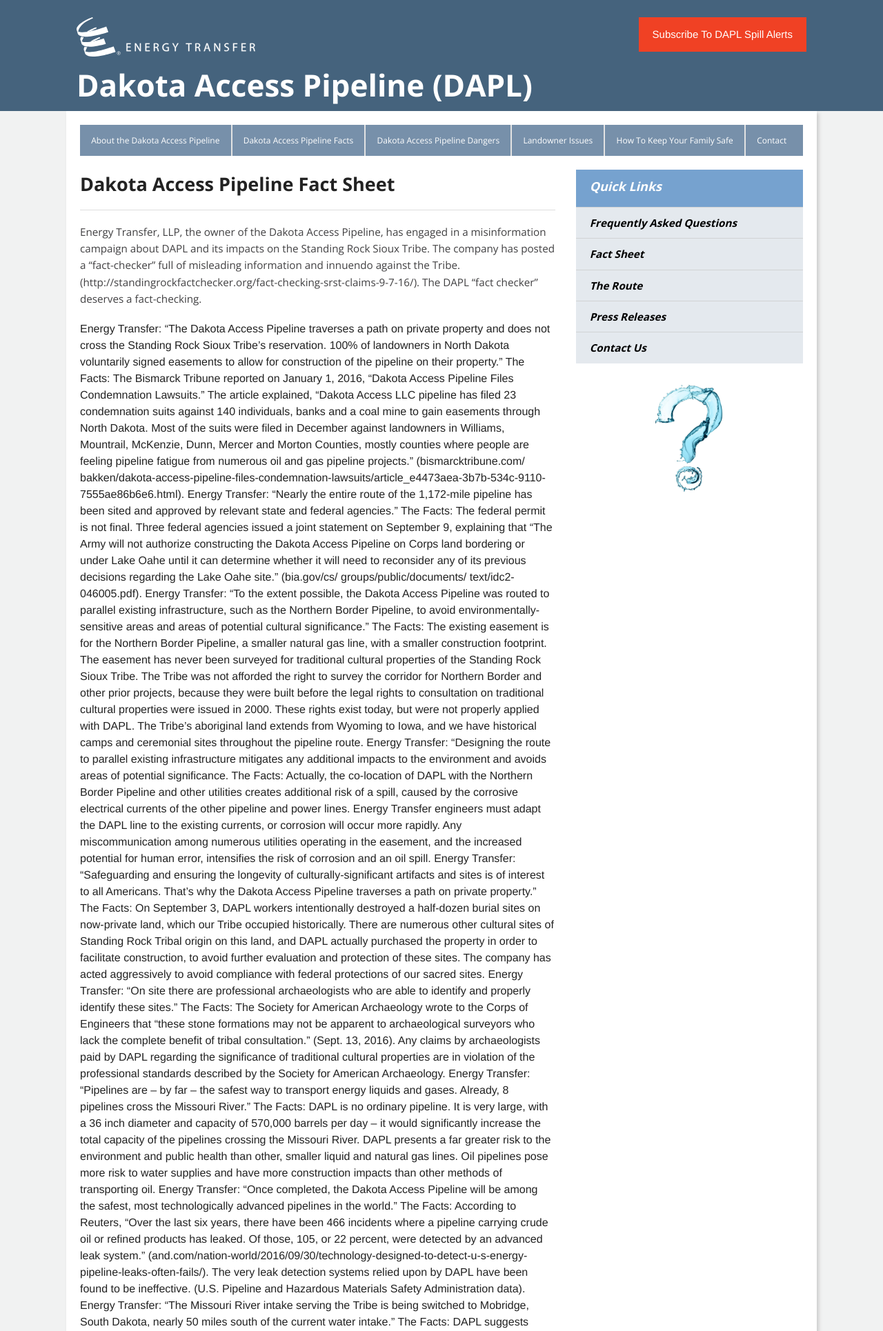
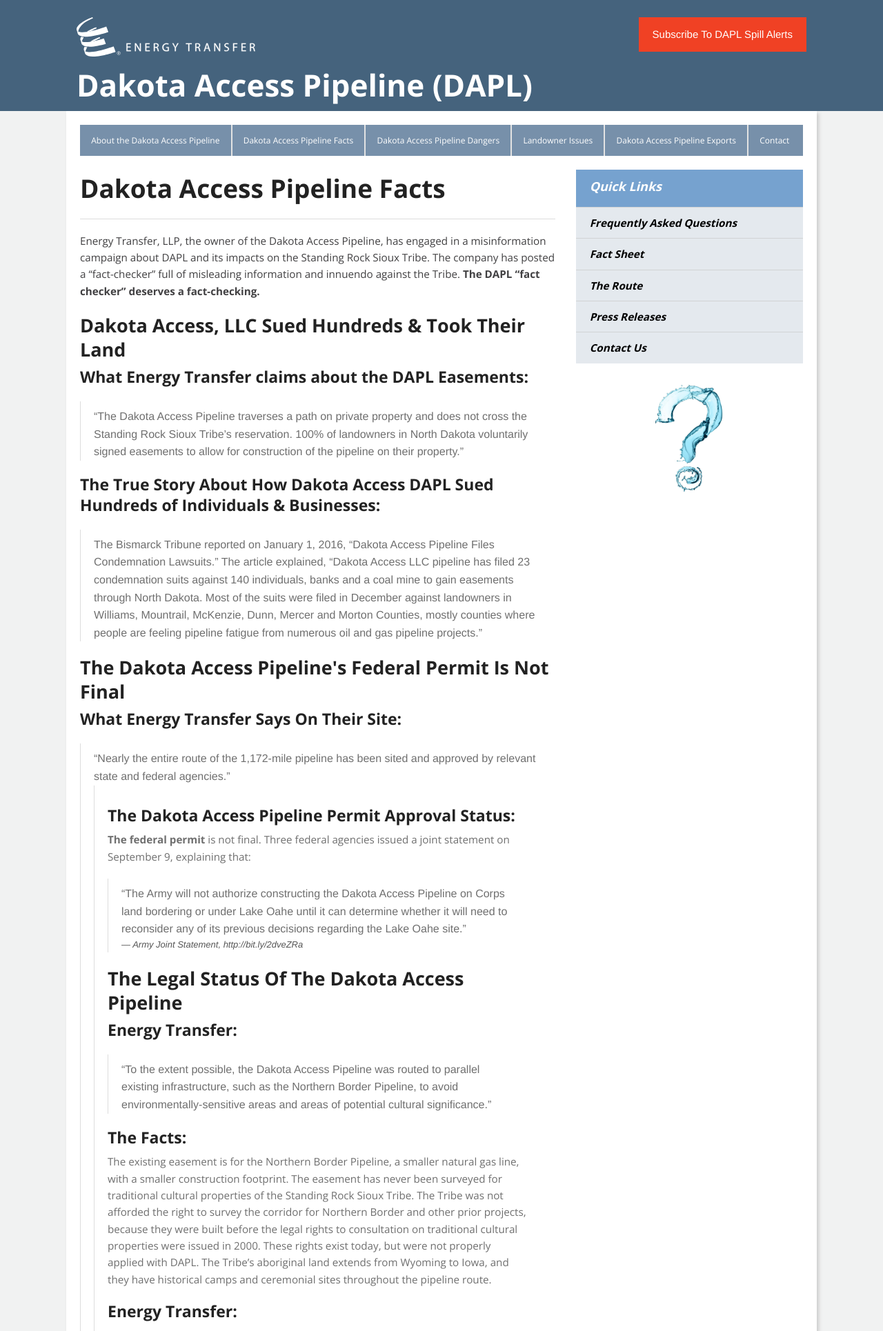
Before and after one commit to DanielM12/dakotaaccesspipeline.net, a PHP site: page /about/fact-sheet.php in a window 1280 px wide. Shown: the top 1930 px of the page at 69% size. Run offline with PHP 8.4, Linux system fonts and the light colour scheme; some libraries are stand-ins or nearby versions.

Commit message:
this fact sheet is sooo long lmao

```diff
--- a/about/fact-sheet.php
+++ b/about/fact-sheet.php
@@ -4,80 +4,100 @@
 			    <div class="large-8 columns">
 
 
-					<h3>Dakota Access Pipeline Fact Sheet</h3>
+					<h2>Dakota Access Pipeline Facts</h2>
 					<hr/>
 					<p>Energy Transfer, LLP, the owner of the Dakota Access Pipeline, has engaged in a misinformation campaign
 						about DAPL and its impacts on the Standing Rock Sioux Tribe.  The company has posted a “fact-checker” full
-						of misleading information and innuendo against the Tribe.
-						(http://standingrockfactchecker.org/fact-checking-srst-claims-9-7-16/).
-						The DAPL “fact checker” deserves a fact-checking.</p>
+						of misleading information and innuendo against the Tribe. <strong>The DAPL “fact checker” deserves a fact-checking.</strong></p>
 
-				  Energy Transfer:
+					<h3>Dakota Access, LLC Sued Hundreds &amp; Took Their Land</h3>
 
-“The Dakota Access Pipeline traverses a path on private property and does not cross the Standing Rock Sioux Tribe’s reservation.  100% of landowners in North Dakota voluntarily signed easements to allow for construction of the pipeline on their property.”
+				  <h4>What Energy Transfer claims about the DAPL Easements:</h4>
 
-The Facts:
+					<p><blockquote>“The Dakota Access Pipeline traverses a path on private property and does not cross the Standing
+						Rock Sioux Tribe’s reservation.  100% of landowners in North Dakota voluntarily signed easements to allow for
+						construction of the pipeline on their property.”</blockquote></p>
 
-The Bismarck Tribune reported on January 1, 2016, “Dakota Access Pipeline Files Condemnation Lawsuits.”  The article explained, “Dakota Access LLC pipeline has filed 23 condemnation suits against 140 individuals, banks and a coal mine to gain easements through North Dakota.  Most of the suits were filed in December against landowners in Williams, Mountrail, McKenzie, Dunn, Mercer and Morton Counties, mostly counties where people are feeling pipeline fatigue from numerous oil and gas pipeline projects.”  (bismarcktribune.com/
-bakken/dakota-access-pipeline-files-condemnation-lawsuits/article_e4473aea-3b7b-534c-9110-7555ae86b6e6.html).
+					<h4>The True Story About How Dakota Access DAPL Sued Hundreds of Individuals &amp; Businesses:</h4>
 
+					<p><blockquote>The Bismarck Tribune reported on January 1, 2016, “Dakota Access Pipeline Files Condemnation Lawsuits.”
+						The article explained, “Dakota Access LLC pipeline has filed 23 condemnation suits against 140 individuals, banks and a
+						coal mine to gain easements through North Dakota.  Most of the suits were filed in December against landowners in Williams,
+						Mountrail, McKenzie, Dunn, Mercer and Morton Counties, mostly counties where people are feeling pipeline fatigue from numerous
+						oil and gas pipeline projects.”</blockquote></p>
 
-Energy Transfer:
+					<h3>The Dakota Access Pipeline's Federal Permit Is Not Final</h3>
 
-“Nearly the entire route of the 1,172-mile pipeline has been sited and approved by relevant state and federal agencies.”
+					<h4>What Energy Transfer Says On Their Site:</h4>
 
-The Facts:
+					<p><blockquote>“Nearly the entire route of the 1,172-mile pipeline has been sited and approved by relevant state and federal agencies.”<blockquote></p>
 
-The federal permit is not final.  Three federal agencies issued a joint statement on September 9, explaining that “The Army will not authorize constructing the Dakota Access Pipeline on Corps land bordering or under Lake Oahe until it can determine whether it will need to reconsider any of its previous decisions regarding the Lake Oahe site.”  (bia.gov/cs/ groups/public/documents/
-text/idc2-046005.pdf).
+					<h4>The Dakota Access Pipeline Permit Approval Status:</h4>
 
+					<p><strong>The federal permit</strong> is not final.  Three federal agencies issued a joint statement on September 9, explaining that:</p>
+					<p><blockquote>“The Army will not authorize constructing the Dakota Access Pipeline on Corps land bordering or under Lake Oahe until
+						 it can determine whether it will need to reconsider any of its previous decisions regarding the Lake Oahe site.”
+						 <cite>Army Joint Statement, http://bit.ly/2dveZRa</cite></blockquote></p>
 
+					<h3>The Legal Status Of The Dakota Access Pipeline</h3>
 
-Energy Transfer:
+					<h4>Energy Transfer:</h4>
 
-“To the extent possible, the Dakota Access Pipeline was routed to parallel existing infrastructure, such as the Northern Border Pipeline, to avoid environmentally-sensitive areas and areas of potential cultural significance.”
+					<p><blockquote>“To the extent possible, the Dakota Access Pipeline was routed to parallel existing infrastructure, such as the Northern Border
+					Pipeline, to avoid environmentally-sensitive areas and areas of potential cultural significance.”</blockquote></p>
 
+					<h4>The Facts:</h4>
 
-The Facts:
+					<p>The existing easement is for the Northern Border Pipeline, a smaller natural gas line, with a smaller construction footprint.  The easement
+						has never been surveyed for traditional cultural properties of the Standing Rock Sioux Tribe.  The Tribe was not afforded the right to survey
+						the corridor for Northern Border and other prior projects, because they were built before the legal rights to consultation on traditional cultural
+						properties were issued in 2000.  These rights exist today, but were not properly applied with DAPL.   The Tribe’s aboriginal land extends from
+						Wyoming to Iowa, and they have historical camps and ceremonial sites throughout the pipeline route.</p>
 
-The existing easement is for the Northern Border Pipeline, a smaller natural gas line, with a smaller construction footprint.  The easement has never been surveyed for traditional cultural properties of the Standing Rock Sioux Tribe.  The Tribe was not afforded the right to survey the corridor for Northern Border and other prior projects, because they were built before the legal rights to consultation on traditional cultural properties were issued in 2000.  These rights exist today, but were not properly applied with DAPL.   The Tribe’s aboriginal land extends from Wyoming to Iowa, and we have historical camps and ceremonial sites throughout the pipeline route.
+					<h4>Energy Transfer:</h4>
 
+					<p><blockquote>“Designing the route to parallel existing infrastructure mitigates any additional impacts to the environment and avoids areas of potential significance.</blockquote></p>
 
-Energy Transfer:
+					<h4>The Facts:</h4>
 
-“Designing the route to parallel existing infrastructure mitigates any additional impacts to the environment and avoids areas of potential significance.
+					<p>Actually, the co-location of DAPL with the Northern Border Pipeline and other utilities creates additional risk of a spill, caused by the corrosive electrical currents of the other
+						pipeline and power lines.   Energy Transfer engineers must adapt the DAPL line to the existing currents, or corrosion will occur more rapidly.  Any miscommunication among numerous
+						utilities operating in the easement, and the increased potential for human error, intensifies the risk of corrosion and an oil spill.</p>
 
-The Facts:
+				 <h4>Energy Transfer:</h4>
 
-Actually, the co-location of DAPL with the Northern Border Pipeline and other utilities creates additional risk of a spill, caused by the corrosive electrical currents of the other pipeline and power lines.   Energy Transfer engineers must adapt the DAPL line to the existing currents, or corrosion will occur more rapidly.  Any miscommunication among numerous utilities operating in the easement, and the increased potential for human error, intensifies the risk of corrosion and an oil spill.
+				 <p><blockquote>“Safeguarding and ensuring the longevity of culturally-significant artifacts and sites is of interest to all Americans.  That’s why the Dakota Access Pipeline traverses
+					 a path on private property.”</blockquote></p>
 
+				 <h4>The Facts:</h4>
 
-Energy Transfer:
+				 <p>On September 3, DAPL workers intentionally destroyed a half-dozen burial sites on now-private land, which the Tribe occupied historically.
+					 There are numerous other cultural sites of Standing Rock Tribal origin on this land, and DAPL actually purchased the property in order to
+					 facilitate construction, to avoid further evaluation and protection of these sites.  The company has acted aggressively to avoid compliance
+					 with federal protections of their sacred sites.</p>
 
-“Safeguarding and ensuring the longevity of culturally-significant artifacts and sites is of interest to all Americans.  That’s why the Dakota Access Pipeline traverses a path on private property.”
+				 <h4>Energy Transfer:</h4>
 
-The Facts:
+				 <p><blockquote>“On site there are professional archaeologists who are able to identify and properly identify these sites.”</blockquote></p>
 
-On September 3, DAPL workers intentionally destroyed a half-dozen burial sites on now-private land, which our Tribe occupied historically.  There are numerous other cultural sites of Standing Rock Tribal origin on this land, and DAPL actually purchased the property in order to facilitate construction, to avoid further evaluation and protection of these sites.  The company has acted aggressively to avoid compliance with federal protections of our sacred sites.
+				 <h4>The Facts:</h4>
 
+				 <p>The Society for American Archaeology wrote to the Corps of Engineers that:</p>
+				 <p><blockquote>“These stone formations may not be apparent to archaeological surveyors who lack the complete benefit of tribal consultation.”
+						 (Sept. 13, 2016).<cite>Society for American Archaeology</cite></blockquote></p>
+				 <p>Any claims by archaeologists paid by DAPL regarding the significance of traditional cultural properties are in violation of
+					 the professional standards described by the Society for American Archaeology.</p>
 
-Energy Transfer:
+				 <h4>Energy Transfer:</h4>
 
-“On site there are professional archaeologists who are able to identify and properly identify these sites.”
+				 <p><blockquote>“Pipelines are &mdash; by far &mdash; the safest way to transport energy liquids and gases.  Already, 8 pipelines cross the Missouri River.”</blockquote></p>
 
-The Facts:
+				 <h4>The Facts:</h4>
 
-The Society for American Archaeology wrote to the Corps of Engineers that “these stone formations may not be apparent to archaeological surveyors who lack the complete benefit of tribal consultation.”  (Sept. 13, 2016).  Any claims by archaeologists paid by DAPL regarding the significance of traditional cultural properties are in violation of the professional standards described by the Society for American Archaeology.
-
-
-Energy Transfer:
-
-“Pipelines are – by far – the safest way to transport energy liquids and gases.  Already, 8 pipelines cross the Missouri River.”
-
-The Facts:
-
-DAPL is no ordinary pipeline.  It is very large, with a 36 inch diameter and capacity of 570,000 barrels per day – it would significantly increase the total capacity of the pipelines crossing the Missouri River.  DAPL presents a far greater risk to the environment and public health than other, smaller liquid and natural gas lines.  Oil pipelines pose more risk to water supplies and have more construction impacts than other methods of transporting oil.
-
+				 <p>DAPL is no ordinary pipeline.  It is very large, with a 36 inch diameter and capacity of 570,000 barrels per day – it would significantly increase the total capacity of
+					 the pipelines crossing the Missouri River.  DAPL presents a far greater risk to the environment and public health than other, smaller liquid and natural gas lines.
+					 Oil pipelines pose more risk to water supplies and have more construction impacts than other methods of transporting oil.</p>
+<!--
 
 Energy Transfer:
 
@@ -117,7 +137,7 @@ Standing Rock Tribal Chairman Dave Archambault II has insisted from the beginnin
 On August 30 and September 1, Tribal cultural specialists were permitted by a private landowner to survey the pipeline area, and they discovered numerous burial and funerary sites.  This was reported to the federal judge.  On September 3, DAPL workers appeared at that site with heavy equipment and purposely trenched this very area.  Unprofessional individuals with German shepherds purported to be security for DAPL, but they lacked control over the dogs, precipitating a confrontation in which numerous Indians were bitten.   (http://www.democracynow.org/2016/
 9/4/dakota_access_pipeline_company_arracks_native)
 
-
+-->
 
 			    </div>
 
--- a/about/route.php
+++ b/about/route.php
@@ -9,6 +9,7 @@
 						<img src="../img/dapl-map-full.jpg" alt="route"/>
 
 						<h5>The Dakota Access Pipeline Runs Through American Heritage Sites</h5>
+
 						<p>The existing easement is for the Northern Border Pipeline, a smaller natural gas line, with a
 							smaller construction footprint.  The easement has never been surveyed for traditional cultural
 							properties of the Standing Rock Sioux Tribe.  The Tribe was not afforded the right to survey the
--- a/parts/header.php
+++ b/parts/header.php
@@ -158,9 +158,9 @@
                   </ul>
                 </li>
                 <li class="has-dropdown">
-                  <a href="http://dakotaaccesspipeline.net/index.html#">How To Keep Your Family Safe</a>
+                  <a href="http://dakotaaccesspipeline.net/index.html#">Dakota Access Pipeline Exports</a>
                   <ul class="dropdown">
-                <li><a href="http://dakotaaccesspipeline.net/project-safety/national-pipeline-safety.html">National Pipeline Safety</a></li>
+                <li><a href="http://dakotaaccesspipeline.net/project-safety/national-pipeline-safety.html">Dakota Access Pipeline and Foreign Oil</a></li>
                 <li><a href="http://dakotaaccesspipeline.net/project-safety/safety-commitment.html">Dakota Access’ Commitment to Safety</a></li>
                   </ul>
                 </li>
--- a/parts/side-nav.php
+++ b/parts/side-nav.php
@@ -2,9 +2,9 @@
   <div id="side-nav">
     <ul>
     <li><h5><em>Quick Links</em></h5></li>
-      <li><a href="resources/faq.html">Frequently Asked Questions</a></li>
+      <li><a href="http://dakotaaccesspipeline.net/resources/faq.html">Frequently Asked Questions</a></li>
       <li><a href="http://dakotaaccesspipeline.net/about/fact-sheet.php">Fact Sheet</a></li>
-      <li><a href="about/route.html">The Route</a></li>
+      <li><a href="http://dakotaaccesspipeline.net/about/route.php">The Route</a></li>
       <li><a href="news/press-releases.html">Press Releases</a></li>
       <li><a href="contact/contact.html">Contact Us</a></li>
       </ul>
```
